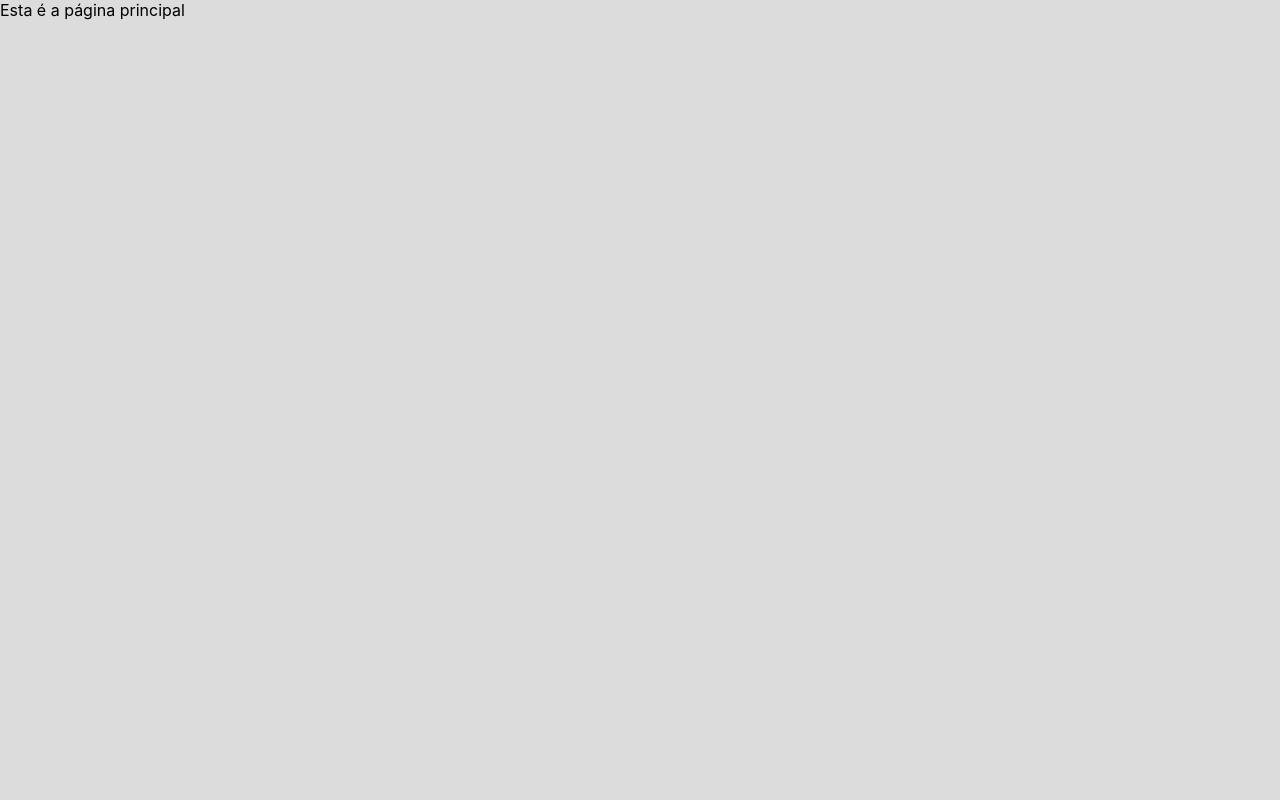
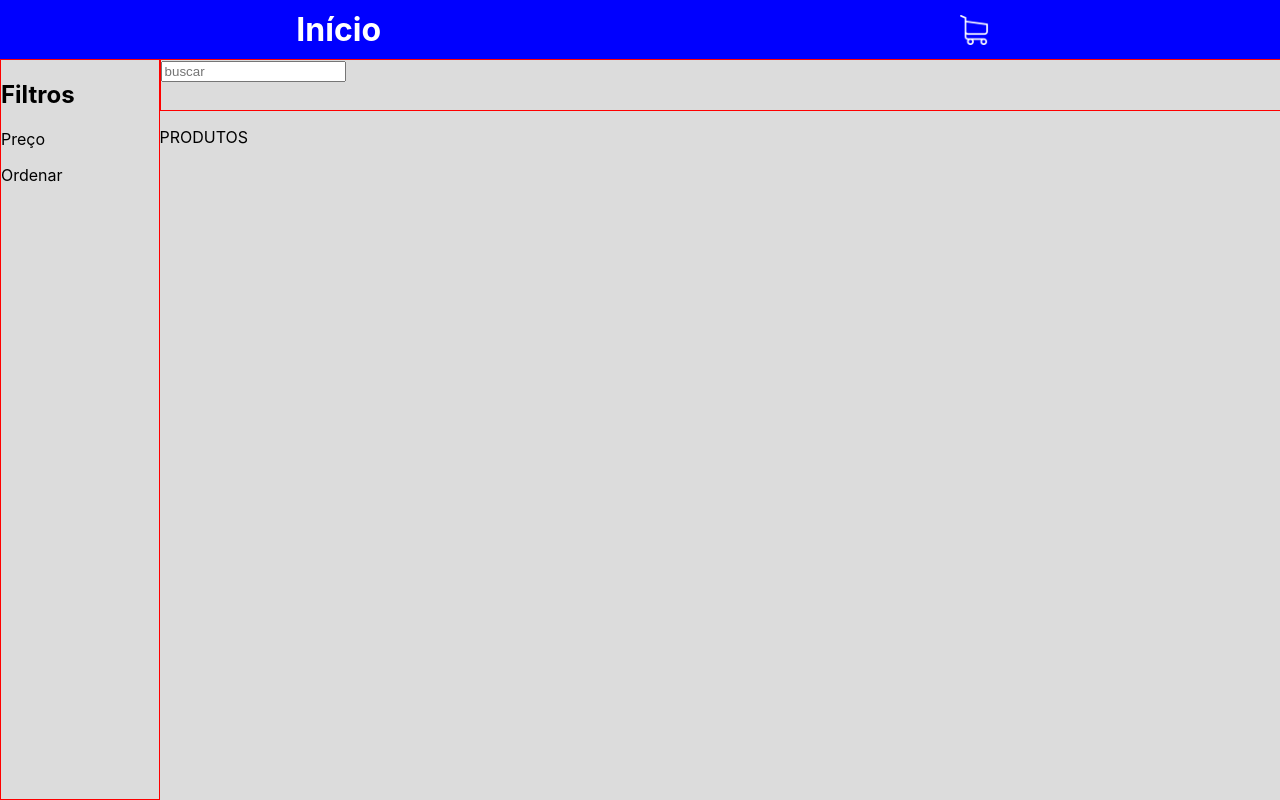
Before and after one commit to monteiroMS/desafiomovisis, a React (Create React App) app: page / in a window 1280 px wide. Built offline with nearby package versions, Linux system fonts and the light colour scheme.

Commit message:
cria design inicial da página principal

```diff
--- a/src/App.styles.ts
+++ b/src/App.styles.ts
@@ -1,6 +1,6 @@
 import styled from 'styled-components';
 
-export const Main = styled.main`
+export const Main = styled.div`
   background-color: #dcdcdc;
   height: 100vh;
 `;
--- /dev/null
+++ b/src/components/Filters/index.tsx
@@ -0,0 +1,13 @@
+import * as Styled from './styles';
+
+const Filters = () => {
+  return (
+    <Styled.Container>
+      <h1>Filtros</h1>
+      <p>Preço</p>
+      <p>Ordenar</p>
+    </Styled.Container>
+  );
+};
+
+export default Filters;
--- /dev/null
+++ b/src/components/Filters/styles.ts
@@ -0,0 +1,6 @@
+import styled from 'styled-components';
+
+export const Container = styled.aside`
+  border: 1px solid red;
+  width: 180px;
+`;
--- /dev/null
+++ b/src/components/Header/index.tsx
@@ -0,0 +1,16 @@
+import * as Styled from './styles';
+import shoppingCart from '../../images/shoppingCart.png';
+
+const Header = () => {
+  return (
+    <Styled.Container>
+      <h1>Início</h1>
+      <img
+        src={ shoppingCart }
+        alt="carrinho de compras"
+      />
+    </Styled.Container>
+  );
+};
+
+export default Header;
--- /dev/null
+++ b/src/components/Header/styles.ts
@@ -0,0 +1,19 @@
+import styled from 'styled-components';
+
+export const Container = styled.header`
+  background-color: blue;
+  color: white;
+  padding: 5px;
+  display: flex;
+  justify-content: space-around;
+  align-items: center;
+
+  h1 {
+    margin: 5px;
+  }
+
+  img {
+    height: 30px;
+    filter: invert(100%);
+  }
+`;
--- /dev/null
+++ b/src/components/Search/index.tsx
@@ -0,0 +1,14 @@
+import * as Styled from './styles';
+
+const Search = () => {
+  return (
+    <Styled.Container>
+      <input
+        type="text"
+        placeholder="buscar"
+      />
+    </Styled.Container>
+  );
+};
+
+export default Search;
--- /dev/null
+++ b/src/components/Search/styles.ts
@@ -0,0 +1,7 @@
+import styled from 'styled-components';
+
+export const Container = styled.div`
+  border: 1px solid red;
+  height: 50px;
+  width: 100%;
+`;
--- a/src/context/CartProvider.tsx
+++ b/src/context/CartProvider.tsx
@@ -1,5 +1,4 @@
-import { useState } from 'react';
-import { createContext } from 'react';
+import { useState, createContext } from 'react';
 import { Product, ReactChildren } from '../helpers/types';
 
 const INITIAL_VALUE = {};
--- a/src/pages/Home/index.tsx
+++ b/src/pages/Home/index.tsx
@@ -1,9 +1,20 @@
-import React from 'react';
+import Filters from '../../components/Filters';
+import Header from '../../components/Header';
+import Search from '../../components/Search';
 import * as Styled from './styles';
 
 const Home = () => {
   return (
-    <Styled.P>Esta é a página principal</Styled.P>
+    <Styled.Container>
+      <Header />
+      <span className="principal-container">
+        <Filters />
+        <main>
+          <Search />
+          <p>PRODUTOS</p>
+        </main>
+      </span>
+    </Styled.Container>
   );
 };
 
--- a/src/pages/Home/styles.ts
+++ b/src/pages/Home/styles.ts
@@ -1,5 +1,18 @@
 import styled from 'styled-components';
 
-export const P = styled.p`
-  margin: 0;
+export const Container = styled.div`
+  display: flex;
+  flex-direction: column;
+  height: 100vh;
+
+  .principal-container {
+    display: flex;
+    height: 100%
+  }
+
+  main {
+    display: flex;
+    flex-direction: column;
+    width: 100%;
+  }
 `;
```
Also changed, not shown: src/images/shoppingCart.png (added).
